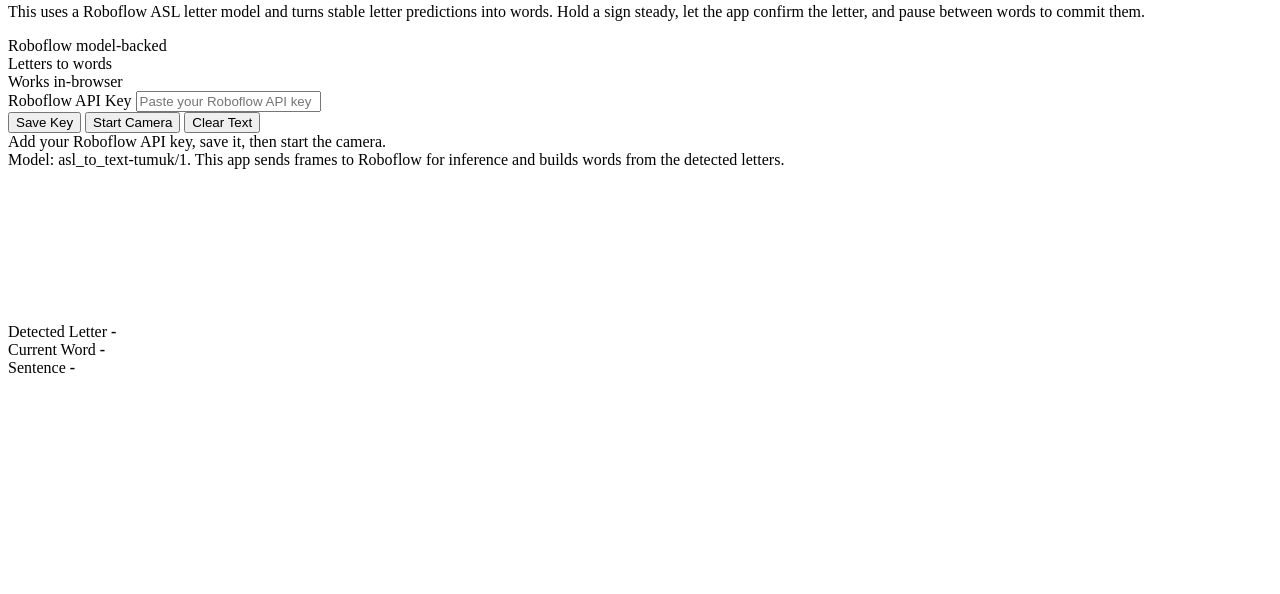
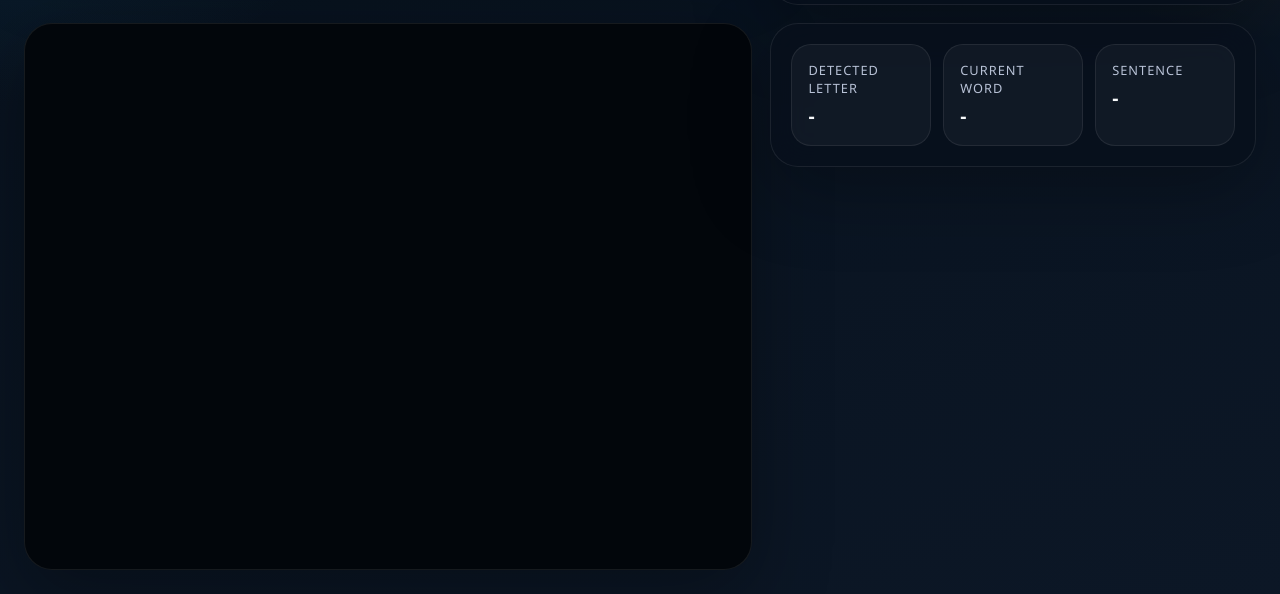
Before and after one commit to mazidulfarabi/Shifterz_Sciblitz_AI, a plain HTML site: page index.html in a window 1280 px wide. Shown: the part 337-931 px from the top of the page. Before the commit the page ends 800 px from the top, so only its background shows below. Drawn offline with Linux system fonts and the light colour scheme.

Commit message:
roboflow

```diff
--- a/app.js
+++ b/app.js
@@ -355,6 +355,7 @@ async function startApp() {
         await startCamera();
         running = true;
         startBtn.style.display = "none";
+        clearBtn.disabled = false;
         setStatus("Camera ready. Hold an ASL letter steady to build words.");
         setDetectedLetter("-");
         renderTranscript();
--- a/index.html
+++ b/index.html
@@ -2,10 +2,89 @@
 <html lang="en">
 <head>
     <meta charset="UTF-8">
+    <meta name="viewport" content="width=device-width, initial-scale=1.0">
+    <title>ASL Word Builder</title>
+    <style>
+        :root {
+            color-scheme: dark;
+            --bg: #07111d;
+            --bg-2: #0c1726;
+            --panel: rgba(8, 16, 28, 0.84);
+            --panel-border: rgba(255, 255, 255, 0.08);
+            --text: #f8fafc;
+            --muted: #b8c2d6;
+            --accent: #67e8f9;
+            --accent-strong: #38bdf8;
+            --warn: #fb7185;
+            --gold: #fbbf24;
+        }
+
+        * {
+            box-sizing: border-box;
+        }
+
+        body {
+            margin: 0;
+            min-height: 100vh;
+            font-family: "Segoe UI", Tahoma, Geneva, Verdana, sans-serif;
+            color: var(--text);
+            background:
+                radial-gradient(circle at top left, rgba(56, 189, 248, 0.18), transparent 28%),
+                radial-gradient(circle at top right, rgba(251, 191, 36, 0.14), transparent 24%),
+                linear-gradient(160deg, var(--bg), var(--bg-2));
+            padding: 24px;
+        }
+
+        .shell {
+            max-width: 1240px;
+            margin: 0 auto;
+            display: grid;
+            gap: 18px;
+        }
+
+        .hero,
+        .layout {
+            display: grid;
+            grid-template-columns: minmax(0, 1.2fr) minmax(320px, 0.8fr);
+            gap: 18px;
+            align-items: start;
+        }
+
+        .title-block,
+        .panel {
+            border-radius: 28px;
+            border: 1px solid var(--panel-border);
+            background: var(--panel);
+            box-shadow: 0 22px 80px rgba(0, 0, 0, 0.28);
+            backdrop-filter: blur(18px);
+        }
+
+        .title-block {
+            padding: 28px;
+            position: relative;
+            overflow: hidden;
+        }
+
+        .title-block::after {
+            content: "";
+            position: absolute;
+            inset: auto -80px -120px auto;
+            width: 280px;
+            height: 280px;
+            border-radius: 50%;
+            background: radial-gradient(circle, rgba(103, 232, 249, 0.24), transparent 68%);
+            pointer-events: none;
+        }
+
+        h1 {
+            margin: 0;
+            font-size: clamp(2rem, 4vw, 3.7rem);
+            line-height: 0.98;
+            letter-spacing: -0.04em;
         }
 
         .subtitle {
-                                margin: 0;
+            margin: 16px 0 0;
             color: var(--muted);
             max-width: 68ch;
             line-height: 1.6;
@@ -78,12 +157,12 @@
 
         #start-btn {
             color: #111827;
-                                background: linear-gradient(135deg, #fbbf24, #fb7185);
+            background: linear-gradient(135deg, var(--gold), var(--warn));
         }
 
         #save-key-btn {
             color: #081018;
-                                background: linear-gradient(135deg, #67e8f9, #38bdf8);
+            background: linear-gradient(135deg, var(--accent), var(--accent-strong));
         }
 
         #clear-btn {
@@ -95,13 +174,6 @@
         button:disabled {
             opacity: 0.5;
             cursor: not-allowed;
-                            }
-
-                            .layout {
-                                display: grid;
-                                grid-template-columns: minmax(0, 1.2fr) minmax(320px, 0.8fr);
-                                gap: 18px;
-                                align-items: start;
         }
 
         .video-container {
```
Lines whose indentation alone changed are shown as unchanged.
